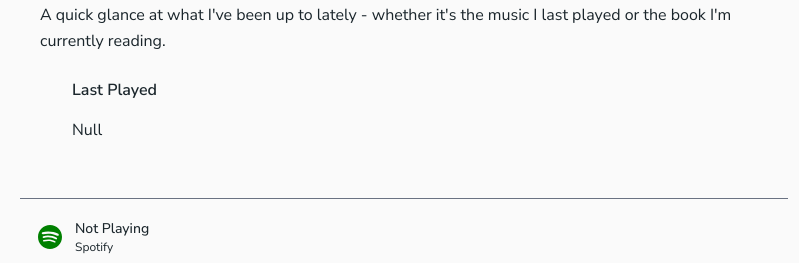
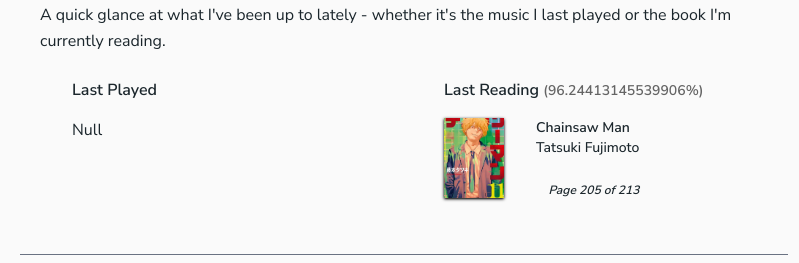
Before and after one commit to bagoesrex/portfolio-website, a Next.js app: page /about in a window 1280 px wide. Shown: the part 898-1161 px from the top of the page, without its empty margins (236-1035 px from the left). Built offline with nearby package versions, Linux system fonts and the light colour scheme; no server answers.

Commit message:
feat(about): add last reading component and integrate into activities grid

```diff
--- a/components/shared/activities-grid.tsx
+++ b/components/shared/activities-grid.tsx
@@ -1,9 +1,11 @@
 import LastPlayed from "./last-played"
+import LastReading from "./last-reading"
 
 export default function ActivitiesGrid() {
     return (
         <div className="grid grid-cols-1 md:grid-cols-2 gap-4">
             <LastPlayed />
+            <LastReading />
         </div>
     )
 }
--- /dev/null
+++ b/components/shared/last-reading.tsx
@@ -0,0 +1,34 @@
+import { dummyReading } from "@/data/dummyReading";
+import Image from "next/image";
+
+export default function LastReading() {
+    const percentage = (dummyReading.currentPage / dummyReading.totalPages) * 100
+
+    return (
+        <div className="flex flex-col rounded-xl pt-2 pb-4 px-8 gap-4 group">
+            <h3 className="font-semibold">Last Reading <span className="text-sm text-black/60">{`(${percentage}%)`}</span></h3>
+            <a
+                href={dummyReading.readUrl}
+                target="_blank"
+                rel="noopener noreferrer"
+                className="text-sm font-medium flex items-start gap-8"
+            >
+                <div className="relative w-15 h-20">
+                    <Image
+                        src={dummyReading.coverUrl}
+                        alt={dummyReading.title}
+                        fill
+                        className="object-cover shadow-sm shadow-black transform transition-transform duration-300 group-hover:scale-103"
+                    />
+                </div>
+                <div className="flex flex-col gap-3 h-full justify-between">
+                    <div>
+                        <h4 className="font-semibold group-hover:underline">{dummyReading.title}</h4>
+                        <p className="text-sm">{dummyReading.author}</p>
+                    </div>
+                    <p className="font-semibold text-xs italic self-end">Page {dummyReading.currentPage} of {dummyReading.totalPages}</p>
+                </div>
+            </a>
+        </div>
+    )
+}
--- a/data/dummyReading.ts
+++ b/data/dummyReading.ts
@@ -3,8 +3,8 @@ import { Reading } from "@/types/reading";
 export const dummyReading: Reading = {
     title: "Chainsaw Man",
     author: "Tatsuki Fujimoto",
-    coverUrl: "https://chainsawmann.com/wp-content/uploads/2023/11/Chainsaw_Man_Volume_11-649x1024.webp",
-    readUrl: "https://mangaplus.shueisha.co.jp/titles/100034",
-    totalPages: 200,
-    currentPage: 45,
+    coverUrl: "/images/about/chainsawman_cover.webp",
+    readUrl: "https://chainsawmann.com/manga/chainsaw-man-chapter-210/",
+    totalPages: 213,
+    currentPage: 205,
 }
```
Also changed, not shown: public/images/about/chainsawman_cover.webp (added).
